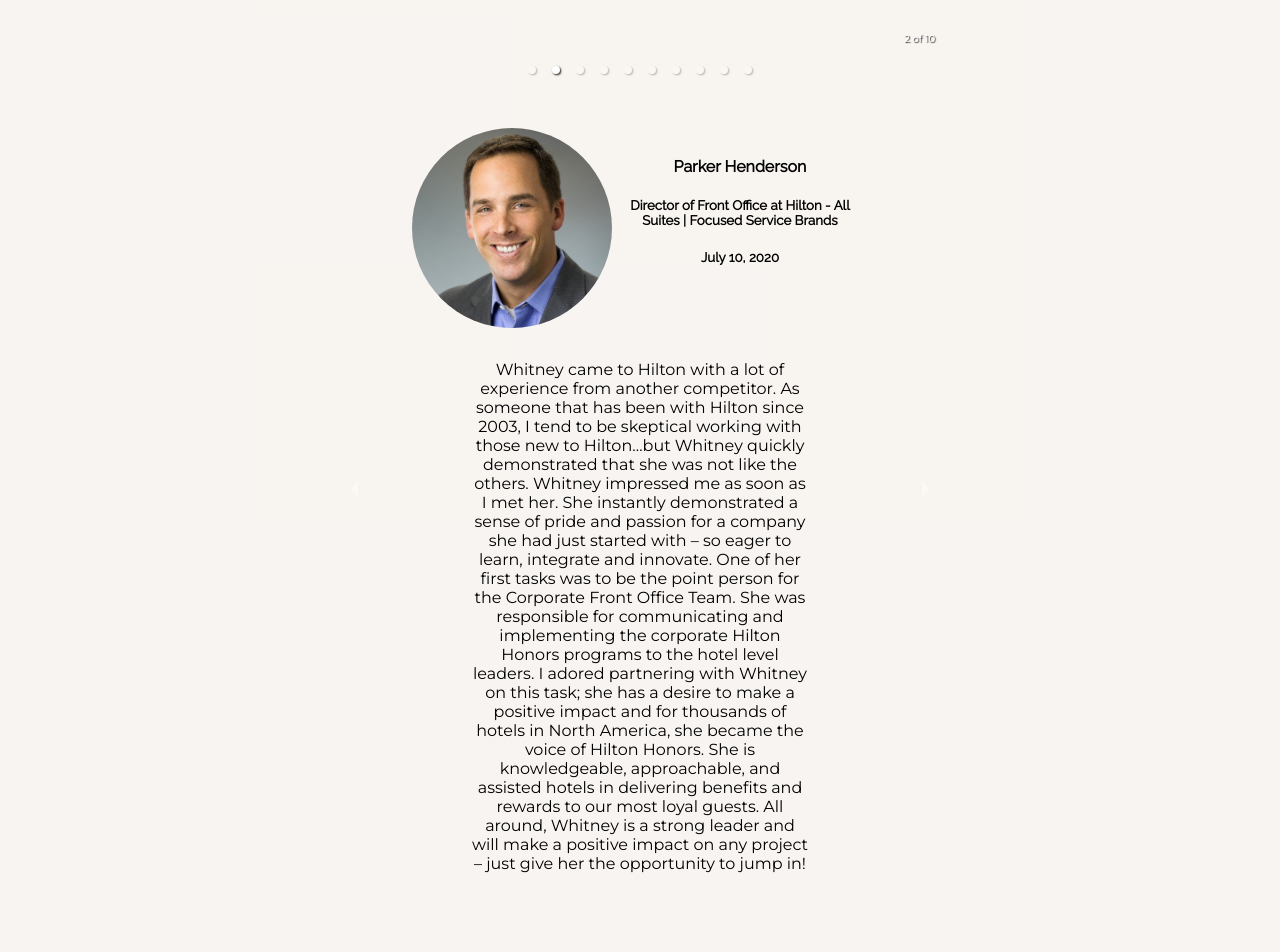
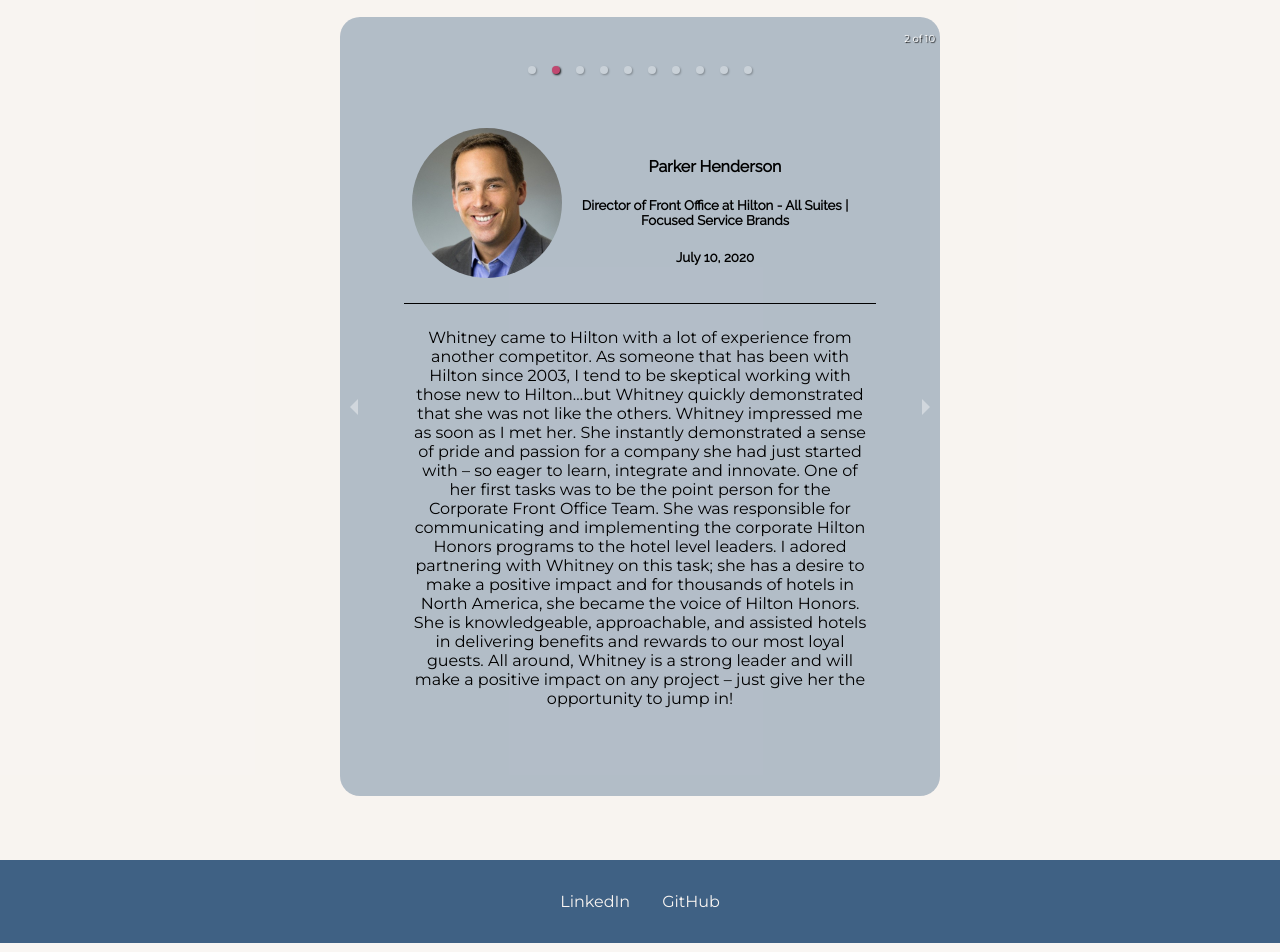
Before and after one commit to Wkoslik/wkoslik.github.io, a Next.js app in the folder nextJs/portfolio/: page / in a window 1280 px wide. Shown: the part 2020-2972 px from the top of the page. Built offline with nearby package versions, Linux system fonts and the light colour scheme.

Commit message:
footer styling

```diff
--- a/nextJs/portfolio/styles/globals.css
+++ b/nextJs/portfolio/styles/globals.css
@@ -186,6 +186,12 @@ header {
 
 .carousel .control-dots{
   position: static !important;
+
+}
+
+.carousel{
+  background-color: rgba(18, 60, 105, .3);
+  border-radius: 20px;
 }
 
 /* .carousel .control-dots .dot.selected, .carousel . constrol-dots .dot:hover */
@@ -195,7 +201,7 @@ header {
 } */
 
 .control-dots > .dot.selected {
-  color: red !important;
+  background-color: #c14971 !important;
 }
 
 .rec, .carousel-slider{
@@ -209,12 +215,13 @@ header {
 }
 
 .rec-details{
-  width: 75%;
   margin: 0 auto;
+  border-top: 1px solid black;
 }
 
 .rec-img img{
-  max-width: 200px;
+  max-width: 150px;
+  max-height: 150px;
   border-radius: 100%;
 }
 
@@ -231,6 +238,8 @@ footer{
   margin-top: 64px;
   text-align: center;
   padding: 32px;
+  background-color:rgba(18, 60, 105, .8);
+  color: #f8f4f1;
 }
 
 footer > a {
```
